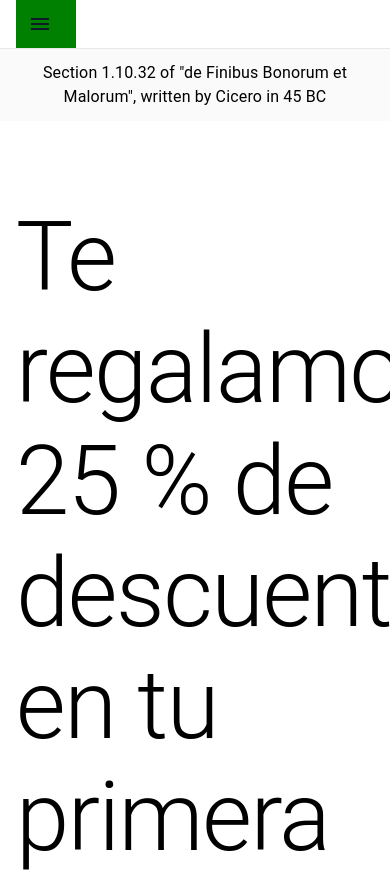
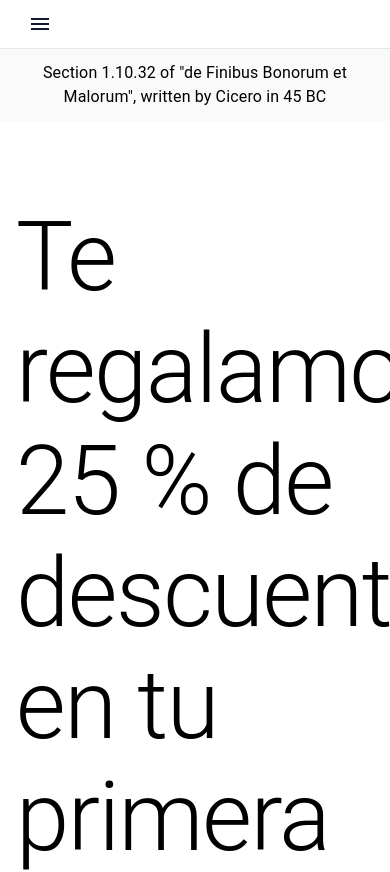
Before and after one commit to francosilva25/deliexpress, a React (Create React App) app in the folder client/: page / in a window 390 px wide. Shown: the top 872 px of the page. Built offline with nearby package versions, Linux system fonts and the light colour scheme; the HTML template or start-up script is replaced by a standard one.

Commit message:
Box green background in responsive

```diff
--- a/client/src/components/headers/Header.jsx
+++ b/client/src/components/headers/Header.jsx
@@ -125,7 +125,6 @@ const Header = () => {
           <Grid
             item
             xs={2}
-            bgcolor='green'
             sx={{
               flexGrow: 1,
               display: { xs: "flex", md: "none" },
```
